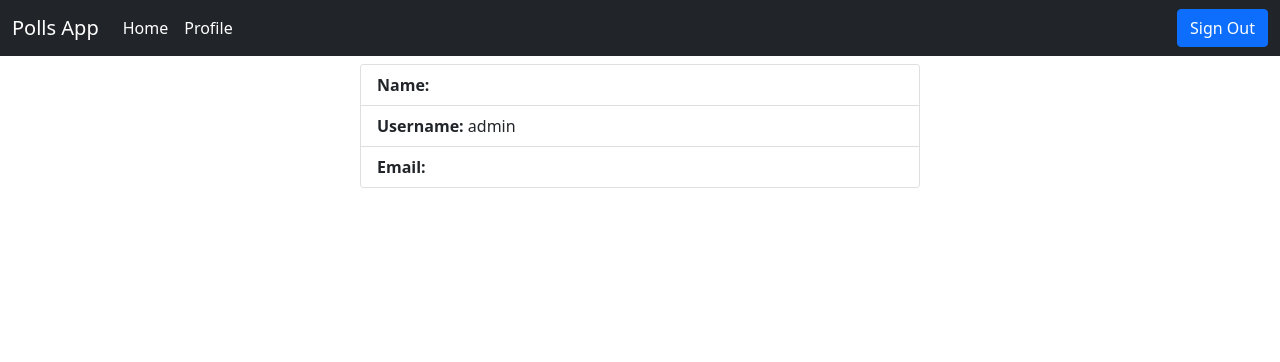
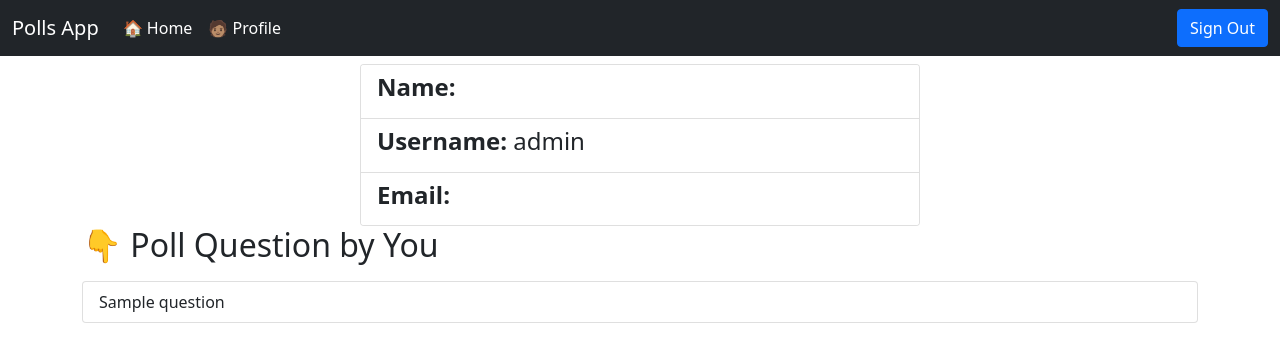
Before and after one commit to Bipul-Dubey/pollProject, a Django app: page /profilepage/ in a window 1280 px wide. Shown: the top 362 px of the page. Run offline with Django 4.2, Linux system fonts and the light colour scheme; a user stored in the database is signed in; tables that the repository leaves empty hold one stand-in row (values such as "Sample post").

Commit message:
update with add question limit

```diff
--- a/pollApp/models.py
+++ b/pollApp/models.py
@@ -1,7 +1,9 @@
 from django.db import models
+from django.contrib.auth.models import User
 
 # Create your models here.
 class Question(models.Model):
+    user_id=models.ForeignKey(User,on_delete=models.CASCADE,related_name='user_question',null=True)
     question=models.CharField(max_length=200)
     opt1=models.CharField(max_length=100)
     opt2=models.CharField(max_length=100)
--- a/pollApp/templates/base.html
+++ b/pollApp/templates/base.html
@@ -21,10 +21,10 @@
           <ul class="navbar-nav me-auto mb-2 mb-lg-0">
             {% if user.is_authenticated %}
             <li class="nav-item">
-              <a class="nav-link active" aria-current="page" href="{% url 'all_polls' %}" >Home</a>
+              <a class="nav-link active" aria-current="page" href="{% url 'all_polls' %}" >🏠 Home</a>
             </li>
             <li class="nav-item">
-              <a class="nav-link active" aria-current="page" href="{% url 'profilepage' %}" >Profile</a>
+              <a class="nav-link active" aria-current="page" href="{% url 'profilepage' %}">🧑🏽 Profile</a>
             </li>
             {% endif %}
           </ul>
--- a/pollApp/templates/profilepage.html
+++ b/pollApp/templates/profilepage.html
@@ -4,9 +4,17 @@
 <div class="container my-2">
     <div class="card mx-auto" style="width: 35rem; background-color:red:">
         <ul class="list-group list-group-flush">
-          <li class="list-group-item"><strong>Name: </strong>{{ name }}</li>
-          <li class="list-group-item"><strong>Username: </strong>{{ username }}</li>
-          <li class="list-group-item"><strong>Email: </strong>{{ email }}</li>
+          <li class="list-group-item"><strong><h4>Name: </strong>{{ name }}</h4></li>
+          <li class="list-group-item"><strong><h4>Username: </strong>{{ username }}</h4></li>
+          <li class="list-group-item"><strong><h4>Email: </strong>{{ email }}</h4></li>
+        </ul>
+      </div>
+      <div>
+        <h2>👇 Poll Question by You </h2>
+        <ul class="list-group my-3">
+          {% for question in questions %}
+          <li class="list-group-item">{{question.0}}</li>
+          {% endfor %}
         </ul>
       </div>
 </div>
--- a/pollApp/views.py
+++ b/pollApp/views.py
@@ -84,12 +84,10 @@ def vote(request,id):
 @login_required
 def result(request,id):
     question=Question.objects.filter(id=id)
-
     if request.method=='POST':
 
         current_user=request.user
         user_id=current_user.id
-
         vote=Voter(vote_id=user_id,question_id=id)
         vote.save()
 
@@ -136,13 +134,23 @@ def result(request,id):
 
 @login_required
 def addquestion(request):
+    current_user=request.user
+    userquestion=current_user.user_question.all()
+    num_of_question=len(userquestion)
+    if num_of_question>5:
+        messages.info(request,"You Already Added 5 Question")
+        return redirect('all_polls')
     if request.method=='POST':
         ques=request.POST['question']
         opt1=request.POST['opt1']
         opt2=request.POST['opt2']
         opt3=request.POST['opt3']
         opt4=request.POST['opt4']
-        question_data=Question(question=ques,opt1=opt1,opt2=opt2,opt3=opt3,opt4=opt4)
+
+        user_id=current_user.id
+        user = User.objects.get(id=user_id)
+        question_data=Question(question=ques,opt1=opt1,opt2=opt2,opt3=opt3,opt4=opt4,user_id=user)
+
         question_data.save()
     return render(request,'addquestion.html')
 
@@ -155,10 +163,14 @@ def current_user_profile(request):
     fname=current_user.first_name
     lname=current_user.last_name
     name=(fname+" "+lname).capitalize()
+
+    user_all_question=Question.objects.filter(user_id=user_id)
+    user_question_list=list(user_all_question.values_list('question'))
     user_data={
         'id':user_id,
         'username':username,
         'email':email,
-        'name':name
+        'name':name,
+        'questions':user_question_list
     }
     return render(request,'profilepage.html',user_data)
```
Also changed, not shown: db.sqlite3, pollApp/migrations/0005_question_user_id.py (added).
